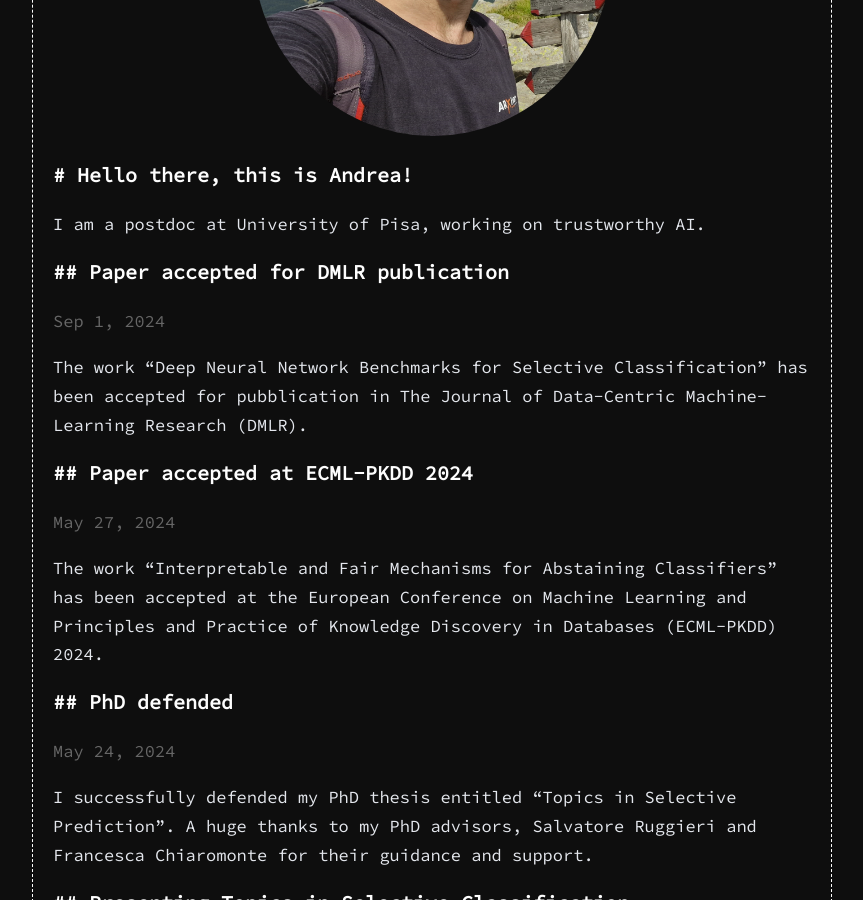
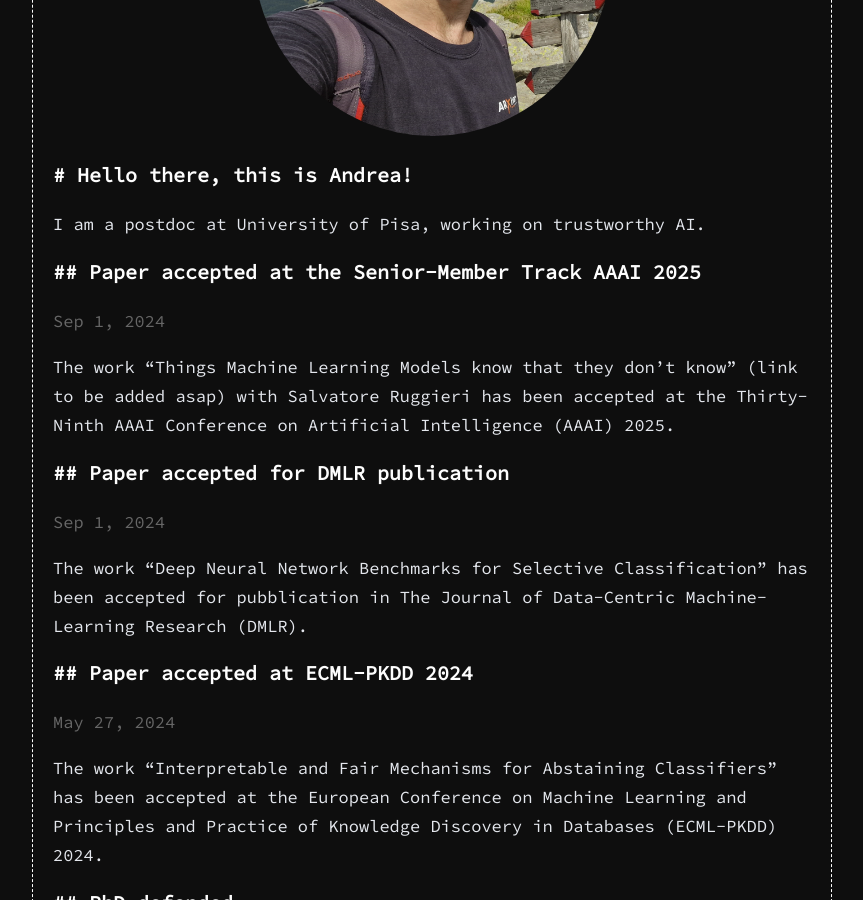
Before and after one commit to andrepugni/andrepugni.github.io, a Jekyll site: the page built from index.html, in a window 1280 px wide and 900 px high, scrolled down 385 px. Shown: the whole window, without its empty margins (208-1071 px from the left). Built offline with Jekyll 4.4.1, drawn with Linux system fonts in a browser that asks for light colours.

Commit message:
Updates 2024/12/05

```diff
--- /dev/null
+++ b/_posts/2024-12-03-paper-accepted-AAAI-2025.md
@@ -0,0 +1,12 @@
+---
+layout: post
+title:  Paper accepted at the Senior-Member Track AAAI 2025
+date:   2024-09-01
+---
+
+The work ["Things Machine Learning Models know that they don't know"]() (link to be added asap) with Salvatore Ruggieri has been accepted at the Thirty-Ninth AAAI Conference on Artificial Intelligence (AAAI) 2025.
+
+This paper collects our past experiences in the field of abstaining/deferring systems and provides a general overview of existing methods that aim to tackle the difficult task of building ML models that are self-aware of their own limits.
+Moreover, we envision a few research directions for future investigations in this field.
+
+A final thanks to Salvatore Ruggieri for his support throughout this work and these past few years.
```
Also changed, not shown: about.md (+1 -1 lines), contact.md (+1 -1 lines).
